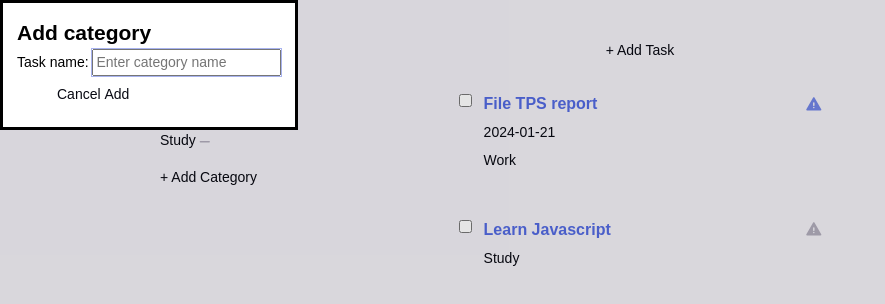
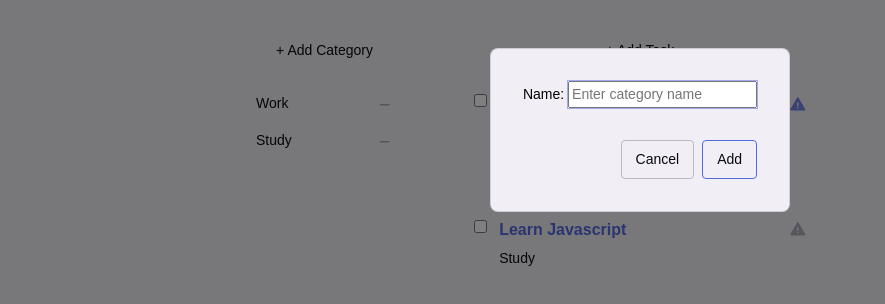
Before and after one commit to thomasmcinnis/odin-todo, a website built with webpack: page src/index.html in a window 1280 px wide. Both pictures are taken after a click on the button "+ Add Category". Shown: the whole page, without its empty margins (0-885 px from the left). Built offline with nearby package versions, Linux system fonts and the light colour scheme.

Commit message:
Adjust form buttons and script to cancel

```diff
--- a/src/components/categorylist.js
+++ b/src/components/categorylist.js
@@ -26,9 +26,8 @@ function renderCategoryItem(category, selectedCategory) {
     <svg width="24" height="24" viewBox="0 0 24 24" xmlns="http://www.w3.org/2000/svg"><path fill="currentColor" d="M18 12.998H6a1 1 0 0 1 0-2h12a1 1 0 0 1 0 2"/></svg>
     `;
 
-    categoryName.appendChild(deleteButton);
-
     listItem.appendChild(categoryName);
+    listItem.appendChild(deleteButton);
 
     return listItem;
 }
--- a/src/index.html
+++ b/src/index.html
@@ -6,27 +6,28 @@
         <title>To Do App</title>
     </head>
     <body>
-        <div id="top-menu">
-            <button class="open-dialog" id="add-task-btn">+ Add Task</button>
-        </div>
-        <div id="side-menu">
+        <main>
+            <div id="side-menu">
+                <button class="open-dialog" id="add-category-btn">
+                    + Add Category
+                </button>
+            </div>
+            <div id="top-menu">
+                <button class="open-dialog" id="add-task-btn">
+                    + Add Task
+                </button>
+            </div>
             <ul id="category-list">
                 <!-- Task li here-->
             </ul>
-            <button class="open-dialog" id="add-category-btn">
-                + Add Category
-            </button>
-        </div>
-        <main>
             <ul id="tasks-list">
                 <!-- Task li here-->
             </ul>
         </main>
         <dialog id="add-task-modal">
-            <h2>Add task</h2>
-            <form formmethod="dialog">
+            <form>
                 <div>
-                    <label for="name">Task name: </label>
+                    <label for="name">Name: </label>
                     <input
                         type="text"
                         name="name"
@@ -35,30 +36,33 @@
                     />
                 </div>
                 <div>
-                    <label for="categoryID">Task category:</label>
+                    <label for="categoryID">Category:</label>
                     <select name="categoryID">
                         <!-- Category options here-->
                     </select>
                 </div>
                 <div>
                     <input type="checkbox" name="isUrgent" />
-                    <label for="isUrgent">Urgent</label>
+                    <label for="isUrgent">Mark urgent</label>
                 </div>
                 <div>
                     <label for="dueDate">Due date:</label>
                     <input type="date" name="dueDate" />
                 </div>
                 <menu>
-                    <button class="close" value="close">Cancel</button>
-                    <button class="submit" value="submit">Add</button>
+                    <li>
+                        <button type="reset" value="resetBtn">Cancel</button>
+                    </li>
+                    <li>
+                        <button type="submit" value="confirmBtn">Add</button>
+                    </li>
                 </menu>
             </form>
         </dialog>
         <dialog id="add-category-modal">
-            <h2>Add category</h2>
             <form formmethod="dialog">
                 <div>
-                    <label for="name">Task name: </label>
+                    <label for="name">Name:</label>
                     <input
                         type="text"
                         name="name"
@@ -68,8 +72,12 @@
                     />
                 </div>
                 <menu>
-                    <button class="close" value="close">Cancel</button>
-                    <button class="submit" value="submit">Add</button>
+                    <li>
+                        <button type="reset" value="resetBtn">Cancel</button>
+                    </li>
+                    <li>
+                        <button type="submit" value="confirmBtn">Add</button>
+                    </li>
                 </menu>
             </form>
         </dialog>
--- a/src/model/event-manager.js
+++ b/src/model/event-manager.js
@@ -5,18 +5,16 @@ export function mountNewTaskModal() {
     const newTaskDialog = document.querySelector('#add-task-modal');
     const newTaskButton = document.querySelector('#add-task-btn');
     const newTaskForm = newTaskDialog.querySelector('form');
+    const reset = newTaskDialog.querySelector("[type='reset']");
 
     newTaskButton.addEventListener('click', () => {
         newTaskDialog.showModal();
     });
 
-    newTaskForm.onclose = () => {
-        console.log('closed:', newTaskForm.returnValue);
-    };
+    reset.addEventListener('click', () => {
+        newTaskDialog.close();
+    });
 
-    newTaskForm.oncancel = () => {
-        console.log('cancelled: ', newTaskForm.returnValue);
-    };
     newTaskForm.onsubmit = (event) => {
         event.preventDefault();
 
@@ -31,18 +29,16 @@ export function mountNewTaskModal() {
 export function mountNewCategoryModal() {
     const newCategoryDialog = document.querySelector('#add-category-modal');
     const newCategoryButton = document.querySelector('#add-category-btn');
+    const reset = newCategoryDialog.querySelector("[type='reset']");
+
     newCategoryButton.addEventListener('click', () => {
         newCategoryDialog.showModal();
     });
     const newCategoryForm = newCategoryDialog.querySelector('form');
 
-    newCategoryForm.onclose = () => {
-        console.log('closed:', newCategoryForm.returnValue);
-    };
-
-    newCategoryForm.oncancel = () => {
-        console.log('cancelled: ', newCategoryForm.returnValue);
-    };
+    reset.addEventListener('click', () => {
+        newCategoryDialog.close();
+    });
 
     newCategoryForm.onsubmit = (event) => {
         event.preventDefault();
--- a/src/style.css
+++ b/src/style.css
@@ -93,25 +93,28 @@ body {
     font-size: 0.875rem;
     color: hsl(var(--txt));
     background-color: hsl(var(--bkg));
+}
 
-    max-width: 62rem;
+main {
+    max-width: 48rem;
     margin: 2rem auto;
 
     display: grid;
-    grid-template-columns: 3fr 4fr 3fr;
+    grid-template-columns: 1.5fr 4fr 1.5fr;
     row-gap: 1rem;
+    column-gap: 4rem;
 }
 
 #top-menu {
-    grid-column-start: 1;
-    grid-column-end: 4;
+    grid-column-start: 2;
+    grid-column-end: 3;
     justify-self: center;
 }
 
 #side-menu {
     display: flex;
     flex-direction: column;
-    align-items: start;
+    justify-self: center;
     padding: 0 1rem;
 }
 
@@ -151,10 +154,25 @@ ul {
     list-style-type: none;
 }
 
+#category-list {
+    width: 100%;
+    display: flex;
+    flex-direction: column;
+    grid-column-start: 0;
+    grid-column-end: 2;
+}
+
+#category-list > li {
+    display: flex;
+    justify-content: space-between;
+}
+
 #tasks-list {
     display: flex;
     flex-direction: column;
     gap: 2rem;
+    grid-column-start: 2;
+    grid-column-end: 3;
 }
 
 #tasks-list > li {
@@ -205,3 +223,43 @@ ul {
 .selected {
     color: hsl(var(--accent));
 }
+
+dialog:modal {
+    margin-left: auto;
+    margin-right: auto;
+    margin-top: 3rem;
+    padding: 2rem;
+    background-color: hsl(var(--bkg));
+    border: 1px solid hsl(var(--muted) / 0.5);
+    border-radius: 0.5rem;
+}
+
+::backdrop {
+    background-color: black;
+    opacity: 0.5;
+}
+
+dialog form {
+    display: flex;
+    flex-direction: column;
+    gap: 1rem;
+}
+
+dialog menu {
+    margin-top: 1rem;
+    list-style: none;
+    display: flex;
+    padding-inline-start: 0;
+    gap: 0.5rem;
+    justify-content: end;
+}
+
+dialog button {
+    padding: 0.5rem 0.875rem;
+    border: 1px solid hsl(var(--muted) / 0.8);
+    border-radius: 0.25rem;
+
+    &[type='submit'] {
+        border-color: hsl(var(--accent));
+    }
+}
```
